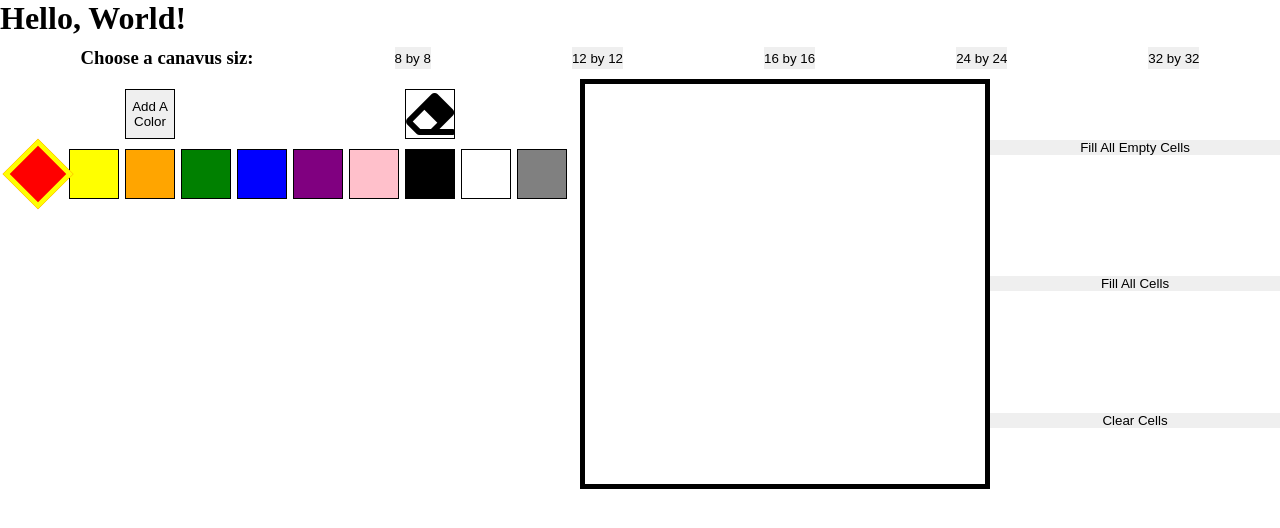
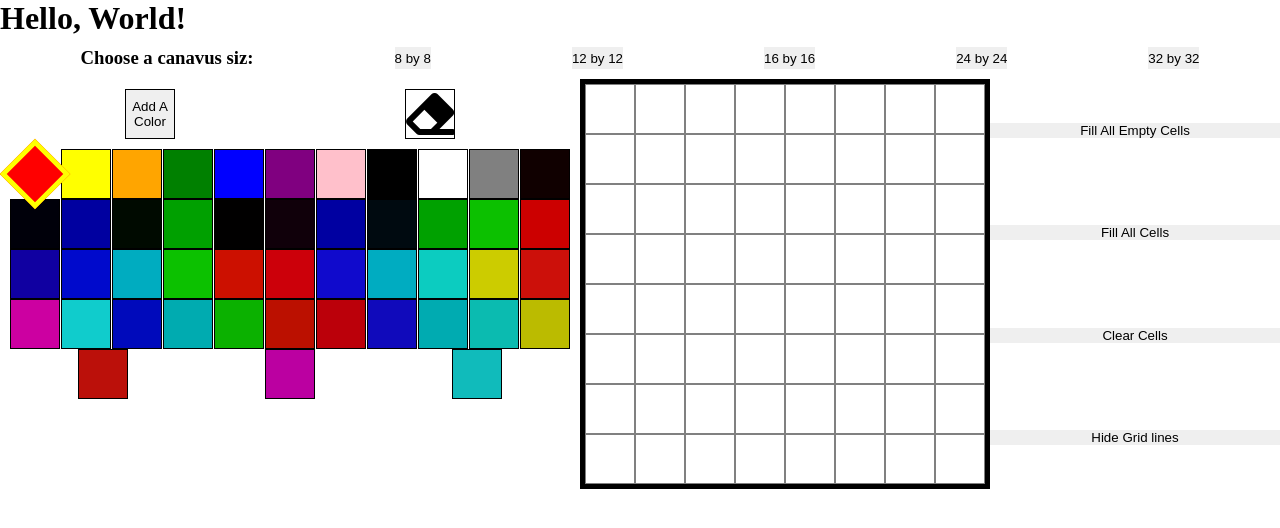
Before and after one commit to Ka9kdc/PixelArt, a React (Create React App) app: page / in a window 1280 px wide. Shown: the top 528 px of the page. Built offline with nearby package versions, Linux system fonts and the light colour scheme.

Commit message:
feat: add and remove grid lines

```diff
--- a/src/components/Grid/ActionPanel.js
+++ b/src/components/Grid/ActionPanel.js
@@ -2,7 +2,14 @@ import React from "react";
 import { makeBoard } from "../../utils";
 
 const ActionPanel = (props) => {
-  const { image, setImage, choosenColor, setMouseActive } = props;
+  const {
+    image,
+    setImage,
+    choosenColor,
+    setMouseActive,
+    cellBordersOn,
+    setCellBordersOn,
+  } = props;
 
   function fillEmpty() {
     let newImage = makeBoard(Math.sqrt(image.length));
@@ -40,6 +47,27 @@ const ActionPanel = (props) => {
       >
         Clear Cells
       </button>
+      {cellBordersOn ? (
+        <button
+          type="button"
+          onClick={() => {
+            setCellBordersOn(false);
+            setMouseActive(false);
+          }}
+        >
+          Hide Grid lines
+        </button>
+      ) : (
+        <button
+          type="button"
+          onClick={() => {
+            setCellBordersOn(true);
+            setMouseActive(false);
+          }}
+        >
+          See Grid Lines
+        </button>
+      )}
     </div>
   );
 };
--- a/src/components/Grid/Cells.js
+++ b/src/components/Grid/Cells.js
@@ -11,6 +11,7 @@ const Cells = (props) => {
     image,
     setImage,
     gridSize,
+    cellBordersOn,
   } = props;
   function handleColorChange(event) {
     event.preventDefault();
@@ -29,7 +30,7 @@ const Cells = (props) => {
       }}
       onMouseOver={(event) => (mouseActive ? handleColorChange(event) : null)}
       onMouseUp={() => setMouseActive(false)}
-      className="cell"
+      className={cellBordersOn ? "cell board" : "cell"}
       style={{ backgroundColor: color, "--grid-size": gridSize }}
     ></td>
   );
--- a/src/components/Grid/Pallette/index.js
+++ b/src/components/Grid/Pallette/index.js
@@ -14,43 +14,43 @@ const Pallette = (props) => {
     "black",
     "white",
     "gray",
-    // "#100000",
-    // "#00000a",
-    // "#0000a0",
-    // "#000a00",
-    // "#00a000",
-    // "#010000",
-    // "#10000a",
-    // "#0000a1",
-    // "#000a10",
-    // "#00a100",
-    // "#0cc000",
-    // "#cc0000",
-    // "#1000a1",
-    // "#000acc",
-    // "#00acc0",
-    // "#0cc100",
-    // "#cc1000",
-    // "#cc000a",
-    // "#100acc",
-    // "#00acc1",
-    // "#0cccc0",
-    // "#cccc00",
-    // "#cc100a",
-    // "#cc00a1",
-    // "#10cccc",
-    // "#000abb",
-    // "#00abb0",
-    // "#0bb100",
-    // "#bb1000",
-    // "#bb000a",
-    // "#100abb",
-    // "#00abb1",
-    // "#0bbbb0",
-    // "#bbbb00",
-    // "#bb100a",
-    // "#bb00a1",
-    // "#10bbbb",
+    "#100000",
+    "#00000a",
+    "#0000a0",
+    "#000a00",
+    "#00a000",
+    "#010000",
+    "#10000a",
+    "#0000a1",
+    "#000a10",
+    "#00a100",
+    "#0cc000",
+    "#cc0000",
+    "#1000a1",
+    "#000acc",
+    "#00acc0",
+    "#0cc100",
+    "#cc1000",
+    "#cc000a",
+    "#100acc",
+    "#00acc1",
+    "#0cccc0",
+    "#cccc00",
+    "#cc100a",
+    "#cc00a1",
+    "#10cccc",
+    "#000abb",
+    "#00abb0",
+    "#0bb100",
+    "#bb1000",
+    "#bb000a",
+    "#100abb",
+    "#00abb1",
+    "#0bbbb0",
+    "#bbbb00",
+    "#bb100a",
+    "#bb00a1",
+    "#10bbbb",
   ]);
   const [addCol, setAdd] = useState(false);
   let optionPerRow = colorOptions.length;
--- a/src/components/Grid/Rows.js
+++ b/src/components/Grid/Rows.js
@@ -10,6 +10,7 @@ const Rows = (props) => {
     image,
     setImage,
     gridSize,
+    cellBordersOn,
   } = props;
   if (row.length) {
     return (
@@ -25,6 +26,7 @@ const Rows = (props) => {
             setMouseActive={setMouseActive}
             mouseActive={mouseActive}
             gridSize={gridSize}
+            cellBordersOn={cellBordersOn}
           />
         ))}
       </tr>
--- a/src/components/Grid/index.js
+++ b/src/components/Grid/index.js
@@ -9,6 +9,8 @@ const Grid = (props) => {
   const [image, setImage] = useState([]);
   const [painting, setPainting] = useState([]);
   const [choosenColor, setChoosenColor] = useState("red");
+  const [cellBordersOn, setCellBordersOn] = useState(true);
+
   useEffect(() => {
     const newImage = makeBoard(gridSize);
     setImage(newImage);
@@ -43,6 +45,7 @@ const Grid = (props) => {
                 choosenColor={choosenColor}
                 setMouseActive={setMouseActive}
                 gridSize={gridSize}
+                cellBordersOn={cellBordersOn}
               />
             ))}
           </tbody>
@@ -52,6 +55,8 @@ const Grid = (props) => {
           setImage={setImage}
           choosenColor={choosenColor}
           setMouseActive={setMouseActive}
+          cellBordersOn={cellBordersOn}
+          setCellBordersOn={setCellBordersOn}
         />
       </div>
     );
--- a/src/style.css
+++ b/src/style.css
@@ -15,7 +15,9 @@ table {
   min-height: 5px;
 }
 
-.cell.board,
+.cell.board {
+  border: 1px solid gray;
+}
 .flex_row .cell {
   border: 1px solid black;
 }
```
